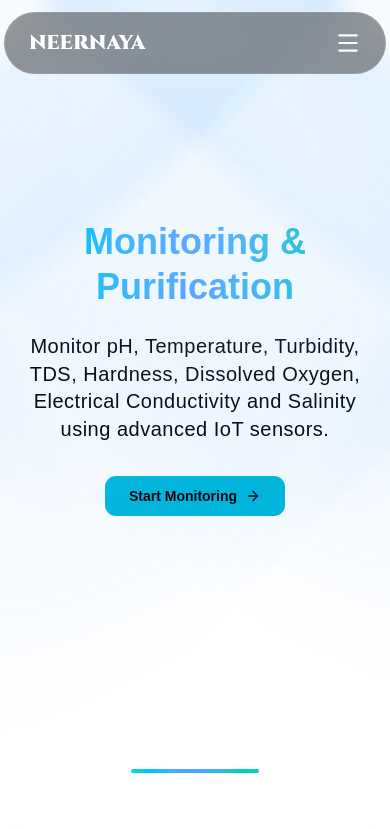
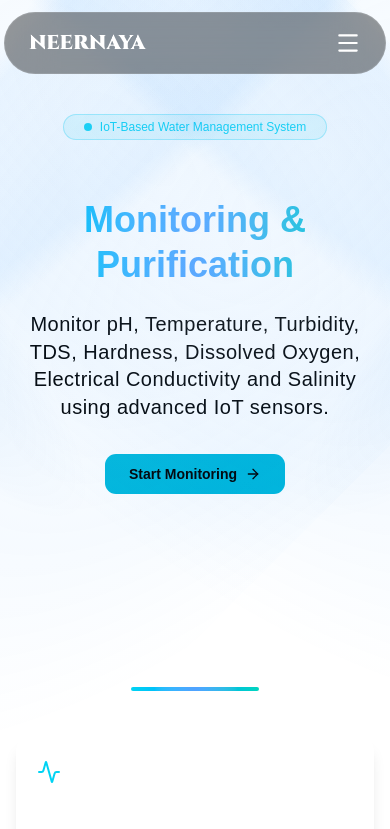
Before and after one commit to Pritam8917/neernaya, a Next.js app: page / in a window 390 px wide. Shown: the top 829 px of the page. Built offline with nearby package versions, Linux system fonts and the light colour scheme.

Commit message:
fix(home): adjust hero section padding and add tagline for clarity

```diff
--- a/app/globals.css
+++ b/app/globals.css
@@ -42,3 +42,6 @@ body {
 .scrollbar-hide::-webkit-scrollbar {
   display: none;             /* Chrome, Safari */
 }
+.lenis.lenis-smooth {
+  scroll-behavior: auto;
+}
--- a/app/layout.tsx
+++ b/app/layout.tsx
@@ -1,6 +1,7 @@
 import type { Metadata } from "next";
 import { Geist, Geist_Mono } from "next/font/google";
 import "./globals.css";
+import SmoothScroll from "@/components/SmoothScroll";
 
 const geistSans = Geist({
   variable: "--font-geist-sans",
@@ -28,6 +29,7 @@ export default function RootLayout({
       <body
         className={`${geistSans.variable} ${geistMono.variable} antialiased`}
       >
+        <SmoothScroll />
         {children}
       </body>
     </html>
--- a/app/page.tsx
+++ b/app/page.tsx
@@ -94,8 +94,16 @@ export default function Home() {
       <Navbar />
 
       {/* HERO */}
-      <section className="max-w-7xl mx-auto px-4 py-28 text-center">
+      <section className="max-w-7xl mx-auto px-4 md:py-25 py-13 text-center">
         <Spotlight />
+
+        {/* 🔥 Top Tagline */}
+        <p className="inline-flex items-center gap-2 text-xs md:text-sm text-cyan-400 font-medium mb-3 px-5 py-1 rounded-full border border-cyan-400/30 bg-cyan-400/10">
+          {/* 🔴 Blinking Dot */}
+          <span className="w-2 h-2 rounded-full bg-cyan-400 animate-pulse"></span>
+          IoT-Based Water Management System
+        </p>
+
         <h1 className="text-4xl md:text-6xl font-bold leading-tight">
           Smart Water Quality
           <span className="block bg-linear-to-r from-cyan-400 via-blue-400 to-teal-400 bg-clip-text text-transparent">
@@ -103,7 +111,7 @@ export default function Home() {
           </span>
         </h1>
 
-        <p className="mt-6 text-sm sm:text-base md:text-lg text-slate-300 max-w-2xl mx-auto px-2 sm:px-0 leading-relaxed">
+        <p className="mt-6 text-sm md:text-lg text-slate-300 max-w-4xl mx-auto px-2 sm:px-0 ">
           <TextGenerateEffect duration={2} filter={false} words={words} />
         </p>
 
@@ -119,7 +127,6 @@ export default function Home() {
             >
               {isLoggedIn ? "Go to Dashboard" : "Start Monitoring"}
 
-              {/* Arrow Icon */}
               <ArrowRight className="w-5 h-5 transition-transform duration-300 group-hover:translate-x-1" />
             </Link>
           </Button>
--- /dev/null
+++ b/components/SmoothScroll.tsx
@@ -0,0 +1,26 @@
+"use client";
+
+import { useEffect } from "react";
+import Lenis from "lenis";
+
+export default function SmoothScroll() {
+  useEffect(() => {
+    const lenis = new Lenis({
+      duration: 1.2,
+      smoothWheel: true,
+    });
+
+    function raf(time: number) {
+      lenis.raf(time);
+      requestAnimationFrame(raf);
+    }
+
+    requestAnimationFrame(raf);
+
+    return () => {
+      lenis.destroy();
+    };
+  }, []);
+
+  return null;
+}
--- a/package.json
+++ b/package.json
@@ -15,6 +15,7 @@
     "class-variance-authority": "^0.7.1",
     "clsx": "^2.1.1",
     "framer-motion": "^12.33.0",
+    "lenis": "^1.3.21",
     "lucide-react": "^0.563.0",
     "motion": "^12.33.0",
     "next": "16.1.6",
```
Also changed, not shown: 2 other files (tests, documents, lock files or other folders).
